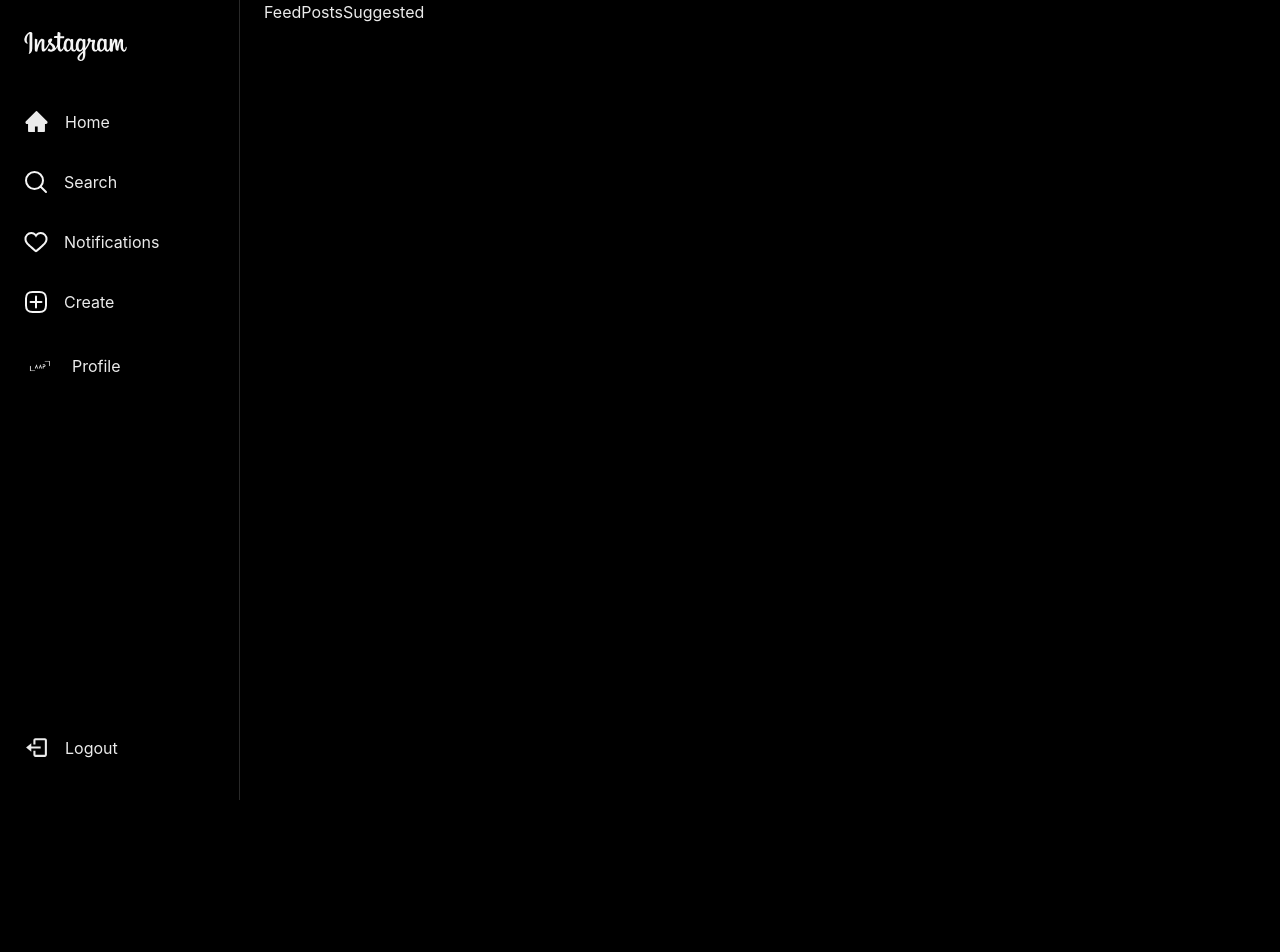
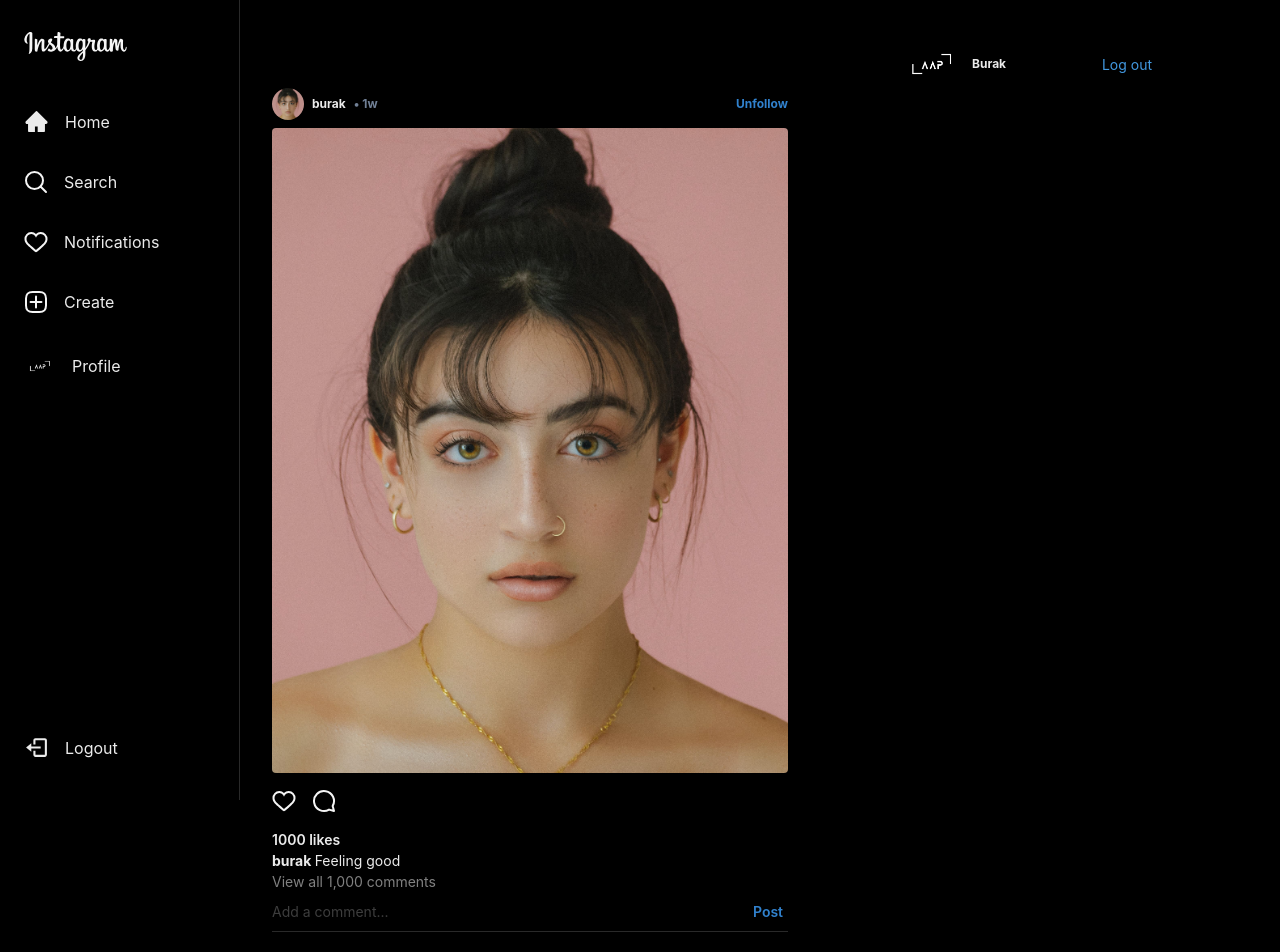
Before and after one commit to Amaro-peter/INSTA-CLONE, a React (Vite) app: page / in a window 1280 px wide. Shown: the top 952 px of the page. Before the commit the page ends 800 px from the top, so only its background shows below. Built offline with nearby package versions, Linux system fonts and the light colour scheme.

Commit message:
FeedPosts done and SuggestionContainer at the beginning phase

```diff
--- /dev/null
+++ b/src/components/FeedPosts/FeedPost.jsx
@@ -0,0 +1,20 @@
+import { Box, Image } from "@chakra-ui/react";
+import PostHeader from "./PostHeader";
+import PostFooter from "./PostFooter";
+
+export default function FeedPost ({img, username, avatar}) {
+  return (
+    <>
+      <PostHeader username={username} avatar={avatar} />
+      <Box
+      my={2}
+      borderRadius={"4"}
+      overflow={"hidden"}
+
+      >
+        <Image src={img} alt={username}/>
+      </Box>
+      <PostFooter username={username}/>
+    </>
+  );
+};
--- /dev/null
+++ b/src/components/FeedPosts/FeedPosts.jsx
@@ -0,0 +1,41 @@
+import { Box, Container, Flex, VStack, SkeletonCircle, Skeleton } from '@chakra-ui/react'
+import FeedPost from './FeedPost';
+import { useState, useEffect } from 'react';
+
+export default function FeedPosts() {
+  const [isLoading, setIsLoading] = useState(true);
+
+  useEffect(() => {
+    setTimeout(() => {
+      setIsLoading(false);
+    }, 2000);
+  }, []);
+
+  return (
+    <Container maxW={"container.sm"} py={10} px={2}>
+      {isLoading &&
+      [0, 1, 2, 3].map((_, idx) => (
+        <VStack key={idx} gap={4} alignItems={"flex-start"} mb={10}>
+          <Flex gap="2">
+            <SkeletonCircle size='10' />
+            <VStack gap={2} alignItems={"flex-start"} >
+              <Skeleton height='10px' w={"200px"} />
+              <Skeleton height='10px' w={"100px"} />
+            </VStack>
+          </Flex>
+          <Skeleton w={"full"}>
+            <Box h={"500px"}>contents wrapped</Box>
+          </Skeleton>
+        </VStack>
+      ))}
+      {!isLoading && (
+        <>
+          <FeedPost img="/img1.png" username="burak" avatar="/img1.png"/>
+          <FeedPost img="/img2.png" username="josh" avatar="/img2.png"/>
+          <FeedPost img="/img3.png" username="jandoe" avatar="/img3.png"/>
+          <FeedPost img="/img4.png" username="johndoe" avatar="/img4.png"/>
+        </>
+      )}
+    </Container>
+  );
+}
--- /dev/null
+++ b/src/components/FeedPosts/PostFooter.jsx
@@ -0,0 +1,79 @@
+import { Box, Button, Flex, Input, InputGroup, InputRightElement, Text } from "@chakra-ui/react";
+import { useState } from "react";
+import { CommentLogo, NotificationsLogo, UnlikeLogo } from "../../assets/constants";
+
+
+export default function PostFooter({username}) {
+    const [liked, setLiked] = useState(false);
+    const [likes, setLikes] = useState(1000);
+    const handleLike = () => {
+        if(liked){
+            setLiked(false);
+            setLikes(likes - 1);
+        } else {
+            setLiked(true);
+            setLikes(likes + 1);
+        }
+    }
+
+
+  return (
+    <Box mb={10}>
+        <Flex alignItems={"center"} gap={4} w={"full"} pt={0} mb={2} my={4}>
+            <Box onClick={handleLike}
+            cursor={"pointer"}
+            fontSize={"18"}
+            >
+                {!liked ? (<NotificationsLogo />) : (<UnlikeLogo />)}
+            </Box>
+            <Box
+            cursor={"pointer"}
+            fontSize={"18"}
+            >
+                <CommentLogo />
+            </Box>
+        </Flex>
+        <Text
+        fontWeight={"600"}
+        fontSize={"sm"}
+        >
+            {likes} likes
+        </Text>
+        <Text
+        fontWeight={"700"}
+        fontSize={"sm"}
+        >
+            {username}{" "}
+            <Text as={"span"} fontWeight={"400"}>
+                Feeling good
+            </Text>
+        </Text>
+        <Text fontSize={"sm"} color={"gray"}>
+            View all 1,000 comments
+        </Text>
+
+        <Flex
+        alignItems={"center"}
+        gap={2}
+        justifyContent={"space-between"}
+        w={"full"}
+        >
+            <InputGroup>
+                <Input variant={"flushed"} placeholder={"Add a comment..."} fontSize={14}/>
+                <InputRightElement>
+                    <Button
+                    fontSize={14}
+                    color={"blue.500"}
+                    fontWeight={"600"}
+                    cursor={"pointer"}
+                    _hover={{color: "white"}}
+                    bg={"transparent"}
+                    >
+                        Post
+                    </Button>
+                </InputRightElement>
+            </InputGroup>
+        </Flex>
+    </Box>
+  )
+}
--- /dev/null
+++ b/src/components/FeedPosts/PostHeader.jsx
@@ -0,0 +1,35 @@
+import { Avatar, Box, Flex, Text } from '@chakra-ui/react';
+
+export default function PostHeader({username, avatar}) {
+  return (
+    <>
+      <Flex justifyContent={"space-between"}  alignItems={"center"} w={"full"} my={"2"}>
+        <Flex alignItems={"center"} gap={2}>
+            <Avatar src={avatar} alt="user profile pic" size={"sm"}/>
+            <Flex fontSize={12} fontWeight={"bold"} gap={"2"}>
+                {username}
+                <Box  color={"gray.500"}>
+                    • 1w
+                </Box>
+            </Flex>
+        </Flex>
+        <Box
+        cursor={"pointer"}
+
+        >
+            <Text
+            fontSize={"12"}
+            color={"blue.500"}
+            fontWeight={"bold"}
+            _hover={{
+                color:"white",
+            }}
+            transition={"0.2s in ease-in-out"}
+            >
+                Unfollow
+            </Text>
+        </Box>
+      </Flex>
+    </>
+  )
+}
--- /dev/null
+++ b/src/components/SuggestedUsers/SuggestedHeader.jsx
@@ -0,0 +1,26 @@
+import { Avatar, Text, Flex, Link } from "@chakra-ui/react";
+import { Link as RouterLink } from "react-router-dom";
+
+
+export default function SuggestedHeader() {
+  return (
+    <Flex justifyContent={"space-between"} alignItems={"center"} w={"full"}>
+        <Flex alignItems={"center"} gap={2}>
+            <Avatar name ='Burak' size={"lg"} src="/profilepic.png" />
+            <Text fontSize={12} fontWeight={"bold"}>
+                Burak
+            </Text>
+        </Flex>
+        <Link
+        as={RouterLink}
+        to={"/auth"}
+        fontSize={14}
+        color={"blue.400"}
+        style = {{textDecoration: "none"}}
+        cursor={"pointer"}
+        >
+            Log out
+        </Link>
+    </Flex>
+  )
+}
--- /dev/null
+++ b/src/components/SuggestedUsers/SuggestedUsers.jsx
@@ -0,0 +1,10 @@
+import { VStack } from '@chakra-ui/react';
+import SuggestedHeader from './SuggestedHeader';
+
+export default function SuggestedUsers() {
+  return (
+    <VStack py={8} px={6} gap={4}>
+        <SuggestedHeader />
+    </VStack>
+  )
+}
--- a/src/pages/HomePage/HomePage.jsx
+++ b/src/pages/HomePage/HomePage.jsx
@@ -1,15 +1,19 @@
-import { Box, Container, Flex } from '@chakra-ui/react'
-import React from 'react'
+import { Box, Container, Flex } from '@chakra-ui/react';
+import FeedPosts from '../../components/FeedPosts/FeedPosts';
+import SuggestedUsers from '../../components/SuggestedUsers/SuggestedUsers';
 
 export default function HomePage() {
   return (
     <Container maxW={"container.lg"}>
-      <Flex>
-        <Box>
-          FeedPosts
+      <Flex gap={20}>
+        <Box flex={2} py={10}>
+          <FeedPosts />
         </Box>
-        <Box>
-          Suggested
+        <Box flex={3} mr={20}
+        display={{base: "none", lg: "block"}}
+        maxW={"300px"}
+        >
+          <SuggestedUsers />
         </Box>
       </Flex>
 
```
Also changed, not shown: src/components/SuggestedUsers/SuggestedUser.jsx (added, +8 -0 lines).
